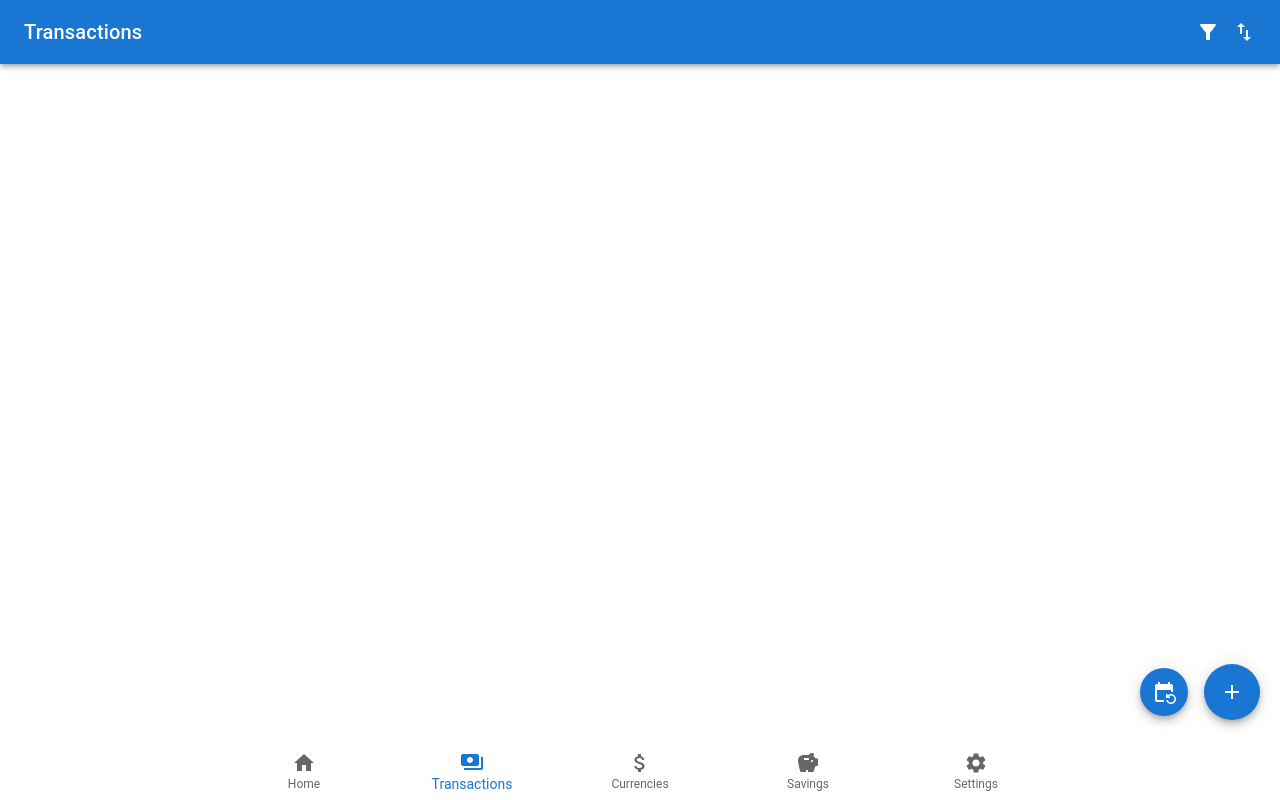
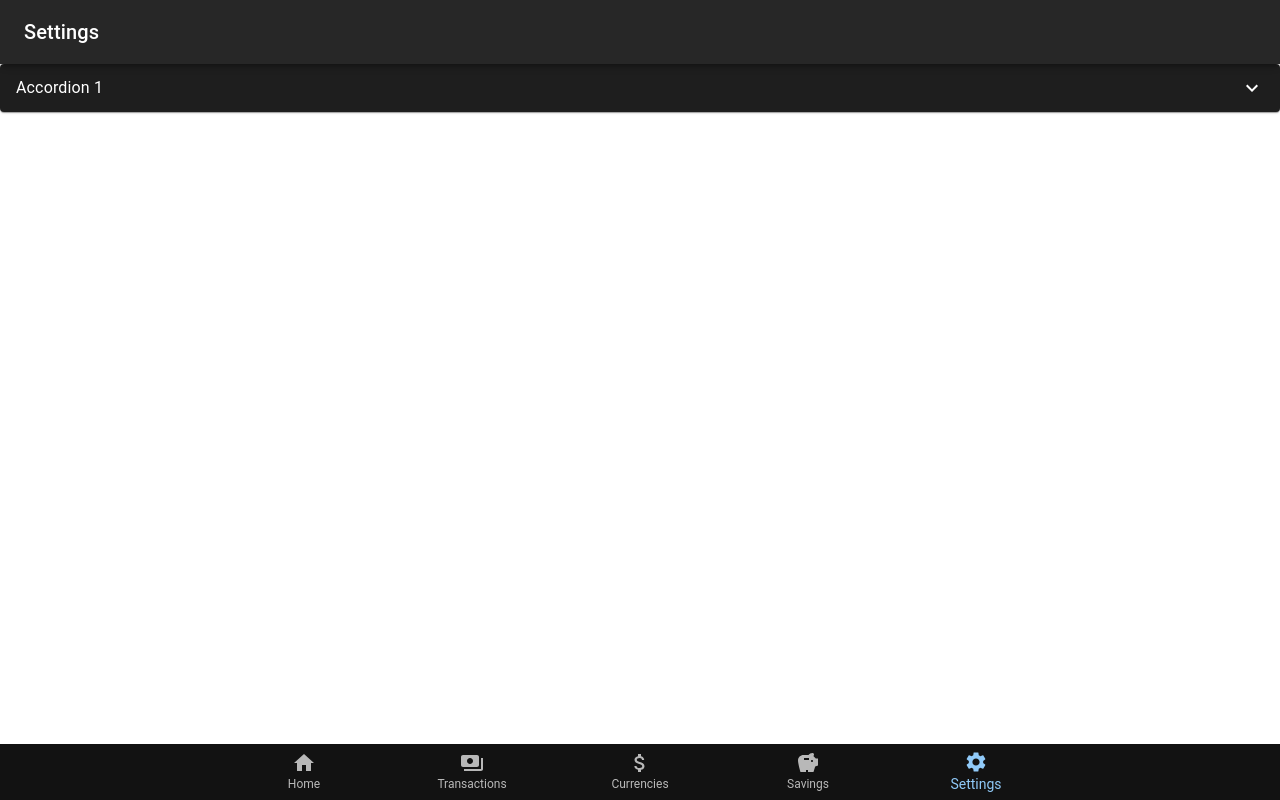
Before and after one commit to ra-kiss/bsp6-expense-tracker, a Next.js app: page / in a window 1280 px wide. Built offline with nearby package versions, Linux system fonts and the light colour scheme.

Commit message:
Fixes and Dark Mode

```diff
--- a/app/components/savings/ProjectEntry.js
+++ b/app/components/savings/ProjectEntry.js
@@ -30,7 +30,7 @@ export default function ProjectEntry({ index, entryValues }) {
                   <b>{value}</b>/{goal}{currency}
                 </Typography>
               </div>
-              <CircularProgressWithLabel variant="determinate" value={value/goal*100} />
+              <CircularProgressWithLabel variant="determinate" value={goal != 0 ? value/goal*100 : 0} />
             </div>
           </CardContent>
         </CardActionArea>
--- a/app/components/savings/ProjectEntryModal.js
+++ b/app/components/savings/ProjectEntryModal.js
@@ -16,7 +16,6 @@ const style = {
   transform: 'translate(-50%, -50%)',
   width: 400,
   bgcolor: 'background.paper',
-  color: 'black',
   border: '2px solid #000',
   boxShadow: 24,
   p: 4,
@@ -59,13 +58,13 @@ export default function ProjectEntryModal({ open, onClose, onSubmit, initialValu
   };
 
   const handleSubmit = () => {
-    const formattedValue = new Decimal(valueInput || "0").toFixed(2);
-    const formattedGoal = new Decimal(goalInput || "0").toFixed(2);
+    const formattedValue = new Decimal(valueInput ? valueInput : "0").toFixed(2);
+    const formattedGoal = new Decimal(goalInput ? goalInput : "0").toFixed(2);
     const entry = {
       value: formattedValue,
       currency: currencyInput,
       goal: formattedGoal,
-      label: labelInput
+      label: labelInput ? labelInput : "Unnamed"
     };
     onSubmit(entry);
     onClose();
--- /dev/null
+++ b/app/components/settings/SettingsTopBar.js
@@ -0,0 +1,24 @@
+import { useState } from 'react';
+import Box from '@mui/material/Box';
+import Menu from '@mui/material/Menu';
+import MenuItem from '@mui/material/MenuItem';
+import Toolbar from '@mui/material/Toolbar';
+import AppBar from '@mui/material/AppBar';
+import Typography from '@mui/material/Typography';
+import IconButton from '@mui/material/IconButton';
+
+export default function SettingsTopBar({}) {
+  const [anchorEl, setAnchorEl] = useState(null);
+
+  return (
+    <Box sx={{ flexGrow: 1 }}>
+      <AppBar>
+        <Toolbar>
+          <Typography variant="h6" component="div" sx={{ flexGrow: 1 }}>
+            Settings
+          </Typography>
+        </Toolbar>
+      </AppBar>
+    </Box>
+  );
+}
--- a/app/components/transactions/FilterModal.js
+++ b/app/components/transactions/FilterModal.js
@@ -27,7 +27,6 @@ const style = {
   transform: 'translate(-50%, -50%)',
   width: 400,
   bgcolor: 'background.paper',
-  color: 'black',
   border: '2px solid #000',
   boxShadow: 24,
   p: 4,
@@ -111,7 +110,7 @@ export default function FilterModal({ open, onClose, setFilter }) {
   return (
     <Modal open={open} onClose={onClose}>
       <Box sx={style}>
-        <Typography variant="h5" component="h2" sx={{ mb: 2 }}>
+        <Typography variant="h5" sx={{ mb: 2 }}>
           Filter Settings
         </Typography>
         <FormControl fullWidth>
--- a/app/components/transactions/ListEntryModal.js
+++ b/app/components/transactions/ListEntryModal.js
@@ -17,7 +17,6 @@ const style = {
   transform: 'translate(-50%, -50%)',
   width: 400,
   bgcolor: 'background.paper',
-  color: 'black',
   border: '2px solid #000',
   boxShadow: 24,
   p: 4,
--- a/app/components/transactions/RecurringEntryModal.js
+++ b/app/components/transactions/RecurringEntryModal.js
@@ -22,7 +22,6 @@ const style = {
   transform: 'translate(-50%, -50%)',
   width: 400,
   bgcolor: 'background.paper',
-  color: 'black',
   border: '2px solid #000',
   boxShadow: 24,
   p: 4,
@@ -148,10 +147,10 @@ export default function RecurringEntryModal({ open, onClose, onSubmit, initialVa
             onChange={(e) => setRepeatInput(e.target.value)}
             sx={{ width: '100%' }}
           >
-            <MenuItem value="day">Daily</MenuItem>
-            <MenuItem value="week">Weekly</MenuItem>
-            <MenuItem value="month">Monthly</MenuItem>
-            <MenuItem value="year">Yearly</MenuItem>
+            <MenuItem value="day">Every Day</MenuItem>
+            <MenuItem value="week">Every 7 Days</MenuItem>
+            <MenuItem value="month">Every 30 Days</MenuItem>
+            <MenuItem value="year">Every Year</MenuItem>
           </TextField>
         </Box>
         <Box sx={boxStyle}>
--- a/app/page.js
+++ b/app/page.js
@@ -5,16 +5,27 @@ import { LocalizationProvider } from '@mui/x-date-pickers/LocalizationProvider';
 import { AdapterDayjs } from '@mui/x-date-pickers/AdapterDayjs';
 import TransactionsPage from "./pages/TransactionsPage";
 import SavingsPage from "./pages/SavingsPage";
+import SettingsPage from "./pages/SettingsPage";
 import Navbar from "./components/Navbar";
+import { createTheme, ThemeProvider } from "@mui/material/styles";
 
 export default function Home() {
-  const [currentPage, setCurrentPage] = useState('transactions');
+  const [currentPage, setCurrentPage] = useState('settings');
+
+  const darkTheme = createTheme({
+    palette: {
+      mode: 'dark',
+    },
+  });
 
   return (
     <LocalizationProvider dateAdapter={AdapterDayjs}>
+    <ThemeProvider theme={darkTheme}>
       {currentPage === 'transactions' && <TransactionsPage />}
       {currentPage === 'savings' && <SavingsPage />}
+      {currentPage === 'settings' && <SettingsPage />}
       <Navbar currentPage={currentPage} setCurrentPage={setCurrentPage} />
+    </ThemeProvider>
     </LocalizationProvider>
   );
 }
--- a/app/pages/SavingsPage.js
+++ b/app/pages/SavingsPage.js
@@ -3,7 +3,7 @@
 import Box from '@mui/material/Box';
 import { useTheme } from '@mui/material/styles';
 import { useState } from 'react';
-import SavingsTopBar from '../components/SavingsTopBar';
+import SavingsTopBar from '../components/savings/SavingsTopBar';
 import Fab from '@mui/material/Fab';
 import AddIcon from '@mui/icons-material/Add';
 import { useGlobal } from '../components/GlobalContext';
@@ -19,7 +19,7 @@ export default function SavingsPage() {
   const addEntry = (value, currency, goal, label) => {
     let curValue = value ? value : 0;
     let curGoal = goal ? goal : 0;
-    let entryValues = { 'value': curValue, 'currency': currency, 'goal': goal, 'label': label };
+    let entryValues = { 'value': curValue, 'currency': currency, 'goal': curGoal, 'label': label };
     const newEntries = [entryValues, ...savingsProjects];
     setSavingsProjects(newEntries);
   };
--- /dev/null
+++ b/app/pages/SettingsPage.js
@@ -0,0 +1,38 @@
+'use client';
+
+import Box from '@mui/material/Box';
+import { useTheme } from '@mui/material/styles';
+import SettingsTopBar from '../components/settings/SettingsTopBar';
+import Accordion from '@mui/material/Accordion';
+import AccordionActions from '@mui/material/AccordionActions';
+import AccordionSummary from '@mui/material/AccordionSummary';
+import AccordionDetails from '@mui/material/AccordionDetails';
+import Typography from '@mui/material/Typography';
+import ExpandMoreIcon from '@mui/icons-material/ExpandMore';
+
+
+export default function SettingsPage() {
+  const theme = useTheme();
+
+  return (
+    <>
+      <SettingsTopBar/>
+      <Box sx={{ ...theme.mixins.toolbar }} />
+      <Box>
+        <Accordion>
+          <AccordionSummary
+            expandIcon={<ExpandMoreIcon />}
+            aria-controls="panel1-content"
+            id="panel1-header"
+          >
+            <Typography component="span">Accordion 1</Typography>
+          </AccordionSummary>
+          <AccordionDetails>
+            Lorem ipsum dolor sit amet, consectetur adipiscing elit. Suspendisse
+            malesuada lacus ex, sit amet blandit leo lobortis eget.
+          </AccordionDetails>
+        </Accordion>
+      </Box>
+    </>
+  );
+}
--- a/app/pages/TransactionsPage.js
+++ b/app/pages/TransactionsPage.js
@@ -57,8 +57,8 @@ export default function TransactionsPage() {
     let nextDate;
     switch (repeat) {
       case 'day': nextDate = dayjsDate.add(1, 'day'); break;
-      case 'week': nextDate = dayjsDate.add(1, 'week'); break;
-      case 'month': nextDate = dayjsDate.add(1, 'month'); break;
+      case 'week': nextDate = dayjsDate.add(7, 'day'); break;
+      case 'month': nextDate = dayjsDate.add(30, 'day'); break;
       case 'year': nextDate = dayjsDate.add(1, 'year'); break;
       default: nextDate = dayjsDate;
     }
```
Also changed, not shown: app/components/savings/SavingsTopBar.js (renamed from app/components/SavingsTopBar.js), 1 other file (tests, documents, lock files or other folders).
